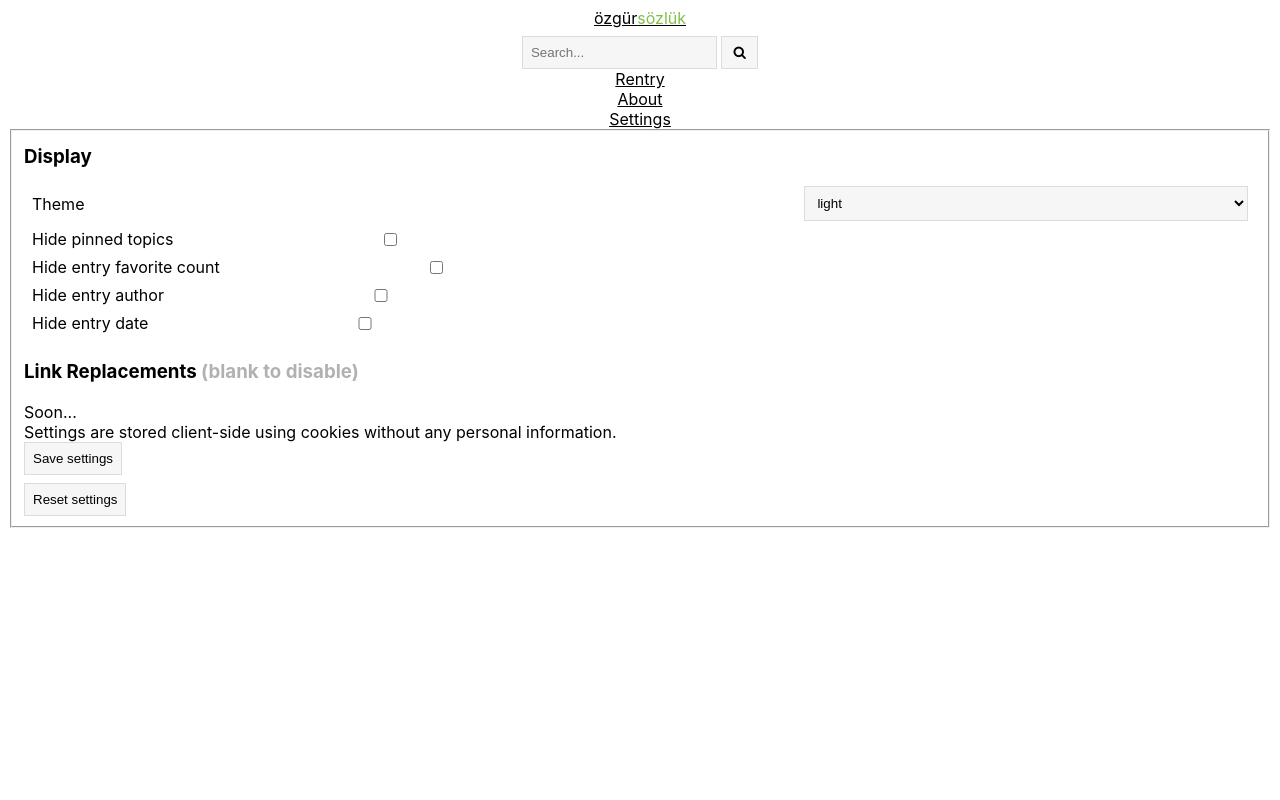
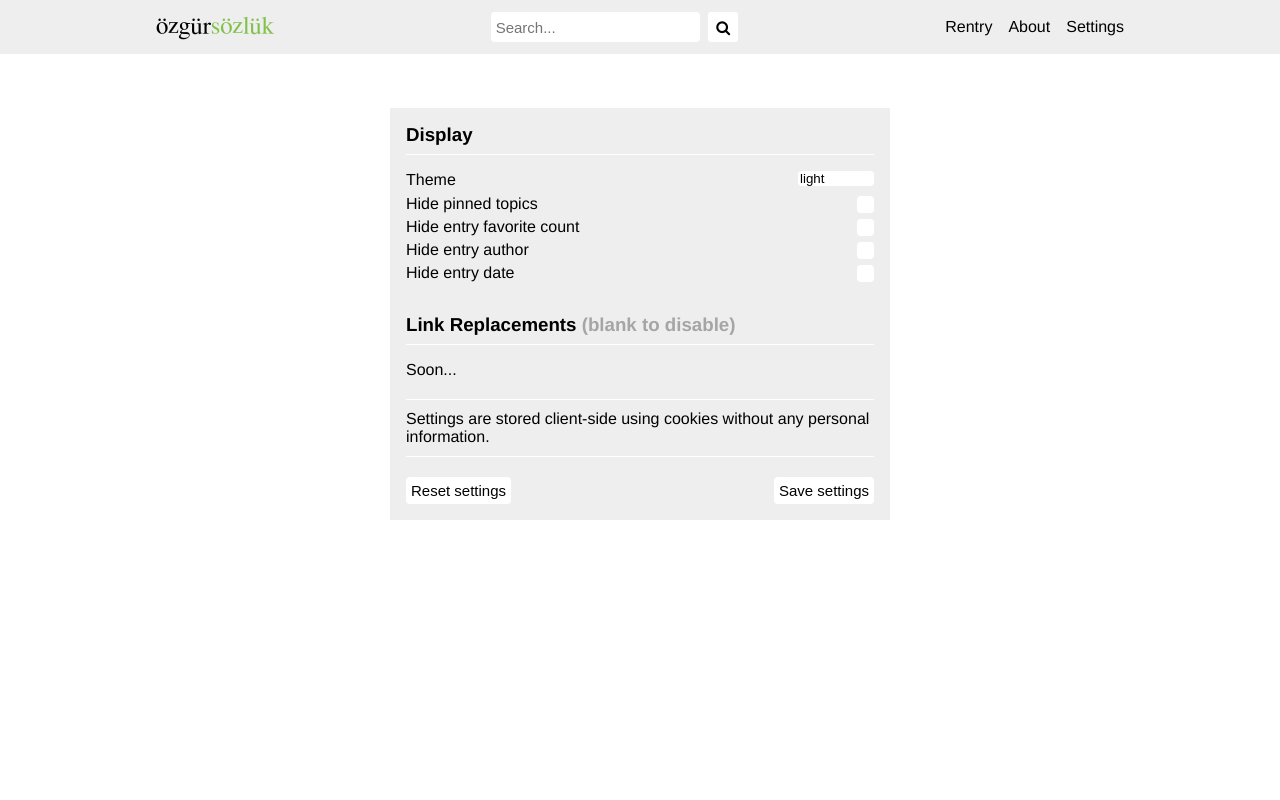
Before and after one commit to beucismis/ozgursozluk, a Flask app: page /settings in a window 1280 px wide. Run offline with Flask 3, Linux system fonts and the light colour scheme.

Commit message:
Update style.css

```diff
--- a/src/ozgursozluk/static/style.css
+++ b/src/ozgursozluk/static/style.css
@@ -1,93 +1,65 @@
 * {
+    margin: 0;
+    padding: 0;
+    outline: unset;
+    text-decoration: none;
     box-sizing: border-box;
 }
 
 html {
     color: var(--main-fg);
     background-color: var(--main-bg);
-    font-family: -apple-system, BlinkMacSystemFont, "Segoe UI", "Roboto", "Oxygen", "Ubuntu", "Cantarell", "Fira Sans", "Droid Sans", "Helvetica Neue", sans-serif;;
+    font-family:
+        Helvetica Neue,
+        Helvetica,
+        Arial,
+        sans-serif;
 }
 
 a {
     color: var(--main-fg);
 }
 
-h1 a {
-    color: black;
-    text-decoration: none;
+nav {
+    padding: 0;
+    width: 100%;
+    z-index: 1000;
+    display: flex;
+    position: fixed;
+    align-items: center;
+    background-color: var(--entry-bg);
 }
 
-small {
-    opacity: 0.5;
-    color: var(--main-fg);
+.inner-nav {
+    margin: auto;
+    display: flex;
+    padding: 0 1rem;
+    flex-basis: 1000px;
+    align-items: center;
+    box-sizing: border-box;
 }
 
-small a {
-    text-decoration: none;
+.nav-item {
+    flex: 1;
+    display: flex;
+    line-height: 50px;
+    overflow: hidden;
+    flex-wrap: wrap;
+    align-items: center;
 }
 
-input, button, select {
-    outline: none;
-    padding: 0.5rem;
+.nav-item.right {
+    text-align: right;
+    justify-content: flex-end;
 }
 
-button, select {
-    cursor: pointer;
+.nav-item.right a {
+    padding-left: 1rem;
 }
 
-header div {
-    top: 0;
-    right: 0;
-    position: absolute;
-    padding-right: 0.5rem;
-}
-
-header a {
-    display: inline-block;
-    padding: 0.5rem 0.2rem;
-}
-
-nav {
-    width: 100%;
-    margin: 0 auto;
-    max-width: 450px;
-    text-align: center;
-}
-
-form {
-    padding-top: 0.5rem;
-}
-
-form input, form select {
-    min-width: 35%;
-    box-sizing: content-box;
-    -ms-box-sizing: content-box;
-    -moz-box-sizing: content-box;
-    -webkit-box-sizing: content-box;
-}
-
-form input, form select, form button {
-    color: inherit;
-    border: 1px solid var(--border);
-    background-color: var(--button-bg);
-}
-
-.searchbox > form {
-    display: flex;
-}
-
-.searchbox > form input {
-    width: 100%;
-}
-
-.searchbox > form button {
-    margin-left: 0.5rem;
-}
-
-.title {
-    padding-top: 2rem;
-    text-align: center;
-    font-weight: normal;
+.nav-item a.site-name {
+    font-size: 25px;
+    font-family: FreeSerif;
 }
 
 .ozgur {
@@ -98,132 +70,301 @@ form input, form select, form button {
     color: var(--title-fg);
 }
 
-.description {
-    margin-top: -15px;
-    text-align: center;
+.container {
+    margin: auto;
+    /*display: flex;*/
+    flex-wrap: wrap;
+    max-width: 850px;
+    min-height: 100vh;
+    padding-top: 100px;
+    box-sizing: border-box;
 }
 
-.topic {
+.panel-container {
+    margin: auto;
+}
+
+.search-bar > form {
+    margin: auto;
+    padding: 12px;
+    display: flex;
+}
+
+.search-bar > form input {
+    border: 0;
+    width: 100%;
+    padding: 5px;
+    height: unset;
+    font-size: 15px;
+    margin-right: 8px;
+    border-radius: 4px;
+    background: var(--main-bg);
+}
+
+.search-bar > form button {
+    border: 0;
+    width: 30px;
+    height: 30px;
+    cursor: pointer;
+    font-weight: bold;
+    border-radius: 3px;
+    background: var(--main-bg);
+}
+
+.topic-nav {
+    display: flex;
+    margin: 1rem 0;
+    padding: 0 0.3rem;
+    align-items: center;
+    justify-content: space-between;
+}
+
+.topic-nav > .topic-nav-item p {
+    margin: 0;
+    padding: 0;
+}
+
+.topic-nav .topic-nav-item a {
+    text-decoration: underline;
+}
+
+.topic-container {
     width: 100%;
     margin: 0 auto;
-    max-width: 900px;
 }
 
-.entry_wrapper {
-    gap: 1rem;
+.topic-item {
+    display: flex;
+    padding: 0.5rem;
+    margin: 0.5rem 0;
+    text-decoration: none;
+    justify-content: space-between;
+    background-color: var(--entry-bg);
+}
+
+.topic-entry-count small {
+    opacity: 0.5;
+}
+
+.topic-container-entry-wrapper {
+    gap: 0.5rem;
     display: grid;
     grid-template-columns: repeat(2, minmax(0, 1fr));
 }
 
-.entry_wrapper .entry {
+.topic-container-entry-wrapper .debe-entry {
     margin: 0;
-}
-
-.entry {
-    display: block;
     padding: 0.5rem;
-    margin: 1rem 0 1rem 0;
-    text-decoration: none;
     background-color: var(--entry-bg);
 }
 
-.content {
-    margin: 0;
-    padding: 0;
-    line-height: 1.5;
+.entry-container {
+    display: block;
+    padding: 0.5rem;
+    margin: 1rem 0;
+    background-color: var(--entry-bg);
 }
 
-.content .b, .content .url {
-    text-decoration: none;
-    color: var(--entry-link-fg);
+.entry-container a {
+    text-decoration: underline;
 }
 
-.entry-datetime {
-    opacity: 0.5;
+.entry-container-items {
+    text-align: right;
+    padding-top: 0.5rem;
+}
+
+.entry-container a {
     text-decoration: none;
 }
 
-.info {
-    display: flex;
-    padding-top: 1rem;
-    align-items: center;
-    margin: 1rem 0 1rem 0;
-    justify-content: space-between;
+.author-container {
+    width: 100%;
+    margin: 1rem auto;
+    text-align: center;
 }
 
-.info > div p {
-    margin: 0;
-    padding: 0;
-}
-
-.author {
-    width: 100%;
-    max-width: 600px;
-    text-align: center;
-    margin: 2rem auto 1rem auto;
-    background-color: var(--entry-bg);
-}
-
-.avatar {
-    border: 0;
+.author-avatar {
+    border: none;
     width: 150px;
     height: 150px;
     margin: 0.5rem;
     border-radius: 50%;
 }
 
-.settings {
+.author-rank {
+    opacity: 0.5;
+    font-size: 14px;
+    padding-bottom: 1rem;
+}
+
+.author-biography {
     width: 100%;
-    max-width: 600px;
-    margin: 2rem auto 1rem auto;
+    padding: 0.5rem;
+    text-align: left;
+    margin: 1rem auto;
     background-color: var(--entry-bg);
 }
 
-form .settings-group {
-    display: flex;
-    align-items: center;
-    padding: 0 0.5rem 0.5rem 0.5rem;
+.about-container a,
+.settings-container a {
+    text-decoration: underline;
 }
 
-form .settings-group > :last-child {
-    margin-left: auto;
-}
-
-.donate {
-    width: 100%;
-    max-width: 600px;
-    padding: 0.5rem;
-    text-align: center;
-    margin: 2rem auto 1rem auto;
+.about-container {
+    padding: 1rem;
+    margin: 0.5rem 0;
+    text-decoration: none;
+    justify-content: space-between;
     background-color: var(--entry-bg);
 }
 
-.donate p {
-    margin-top: 0;
+.about-container p {
+    margin: 14px 0;
+    word-break: break-word;
 }
 
-@media screen and (max-width: 1000px) {
-    nav {
-        max-width: none;
+.about-container ul {
+    padding-left: 1.3em;
+    margin-bottom: 14px;
 }
 
-    main, nav {
-        width: 100%;
+.settings-container {
+    padding: 1rem;
+    max-width: 500px;
+    margin: 0.5rem auto;
+    text-decoration: none;
+    justify-content: space-between;
+    background-color: var(--entry-bg);
 }
 
-    nav, .title, .description {
-        text-align: left;
+fieldset {
+    border: 0;
+    padding: 0;
 }
 
-    header a, .author a, .info a, .settings a {
-        font-size: larger;
+.settings-group {
+    display: block;
 }
 
-    form input, form select {
-        width: 30%;
+.settings-input {
+    position: relative;
+    margin-bottom: 6px;
 }
 
-    .entry_wrapper {
-        grid-template-columns: none;
+.settings-group label {
+    padding-right: 150px;
 }
+
+.settings-group select {
+    top: 0;
+    right: 0;
+    border: none;
+    display: block;
+    padding: 0 2px;
+    appearance: none;
+    position: absolute;
+    border-radius: 4px;
+    color: var(--main-fg);
+    background: var(--main-bg);
 }
+
+.setting-section-title,
+.about-section-title {
+    margin-top: 2rem;
+    margin-bottom: 1rem;
+    padding-bottom: 0.5rem;
+    border-bottom: 1px solid var(--main-bg);
+}
+
+.checkbox-container {
+    display: block;
+    cursor: pointer;
+    user-select: none;
+    position: relative;
+    margin-bottom: 5px;
+    padding-right: 22px;
+}
+
+.checkbox-container input {
+    opacity: 0;
+    height: 0;
+    width: 0;
+    cursor: pointer;
+    position: absolute;
+}
+
+.checkbox {
+    top: 1px;
+    right: 0;
+    width: 17px;
+    height: 17px;
+    border: none;
+    padding: 0 2px;
+    border-radius: 4px;
+    position: absolute;
+    background-color: var(--main-bg);
+}
+
+.checkbox:after {
+    content: "";
+    display: none;
+    position: absolute;
+}
+
+.checkbox-container:active input ~ .checkbox {
+    border-color: var(--main-fg);
+}
+
+.checkbox-container input:checked ~ .checkbox:after {
+    display: block;
+}
+
+.checkbox-container .checkbox::after {
+    left: 2px;
+    bottom: 0;
+    font-size: 13px;
+    content: "\e801";
+    font-family: fontello;
+}
+
+.settings-note {
+    margin-top: 20px;
+    margin-bottom: 20px;
+    padding: 10px 0 10px 0;
+    border-top: 1px solid var(--main-bg);
+    border-bottom: 1px solid var(--main-bg);
+}
+
+button {
+    border: 0;
+    float: right;
+    padding: 5px;
+    font-size: 15px;
+    cursor: pointer;
+    border-radius: 4px;
+    color: var(--main-fg);
+    background: var(--main-bg);
+}
+
+.settings button {
+    margin: 6px 0 3px 0;
+}
+
+.settings-reset {
+    float: left;
+}
+
+.not-found-container {
+    padding: 1rem;
+    margin: 0.5rem 0;
+    text-decoration: none;
+    justify-content: space-between;
+    background-color: var(--entry-bg);
+}
+
+.not-found-title {
+    margin-bottom: 1rem;
+    padding-bottom: 0.5rem;
+    border-bottom: 1px solid var(--main-bg);
+}
```
Lines whose indentation alone changed are shown as unchanged.
